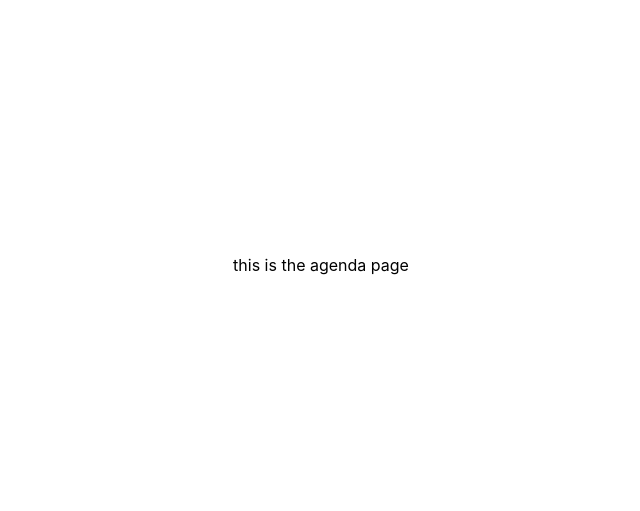
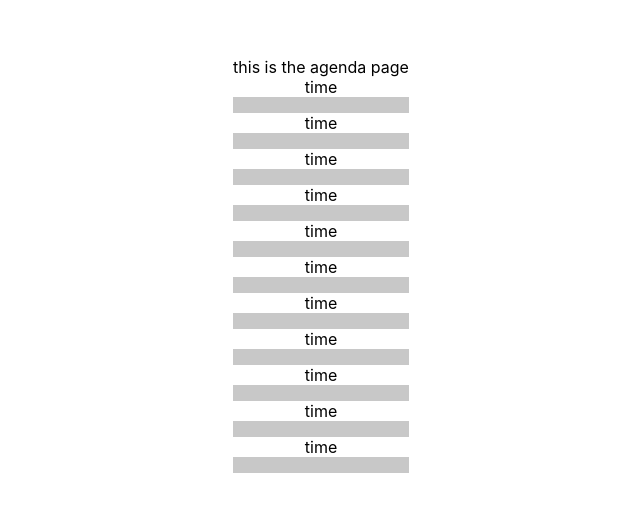
Before and after one commit to justPeterLee/Goals, a React (Vite) app in the folder client/: page /agenda in a window 1280 px wide. Shown: the part 135-646 px from the top of the page, without its empty margins (319-959 px from the left). Built offline with nearby package versions, Linux system fonts and the light colour scheme.

Commit message:
crated time blocks

```diff
--- a/client/src/components/agenda/agendaComponents/TimeBlock.tsx
+++ b/client/src/components/agenda/agendaComponents/TimeBlock.tsx
@@ -12,6 +12,16 @@ export function TimeBlock() {
   return (
     <div className={styles.timeBlockContainer}>
       <Block />
+      <Block />
+      <Block />
+      <Block />
+      <Block />
+      <Block />
+      <Block />
+      <Block />
+      <Block />
+      <Block />
+      <Block />
     </div>
   );
 }
@@ -20,5 +30,41 @@ function Block() {
   // time lable
   // on click
 
-  return <div className={styles.blockContainer}></div>;
+  const addTask = () => {
+    console.log("add task");
+  };
+  return (
+    <div className={styles.blockContainer} onClick={addTask}>
+      <div className={styles.blockTime}>time</div>
+      <Line
+        vertical={true}
+        configure={{
+          height: "1rem",
+          bottom: "-.5rem",
+          left: "5rem",
+          backgroundColor: "rgb(200,200,200)",
+        }}
+      />
+      <Line vertical={false} />
+    </div>
+  );
 }
+
+interface configure {
+  height?: string;
+  width?: string;
+  position?: string | any;
+  backgroundColor?: string;
+  top?: string;
+  bottom?: string;
+  left?: string;
+  right?: string;
+}
+function Line(props: { vertical: boolean; configure?: configure }) {
+  return (
+    <div
+      className={props.vertical ? styles.verLine : styles.horLine}
+      style={props.configure ? props.configure : {}}
+    />
+  );
+}
```
